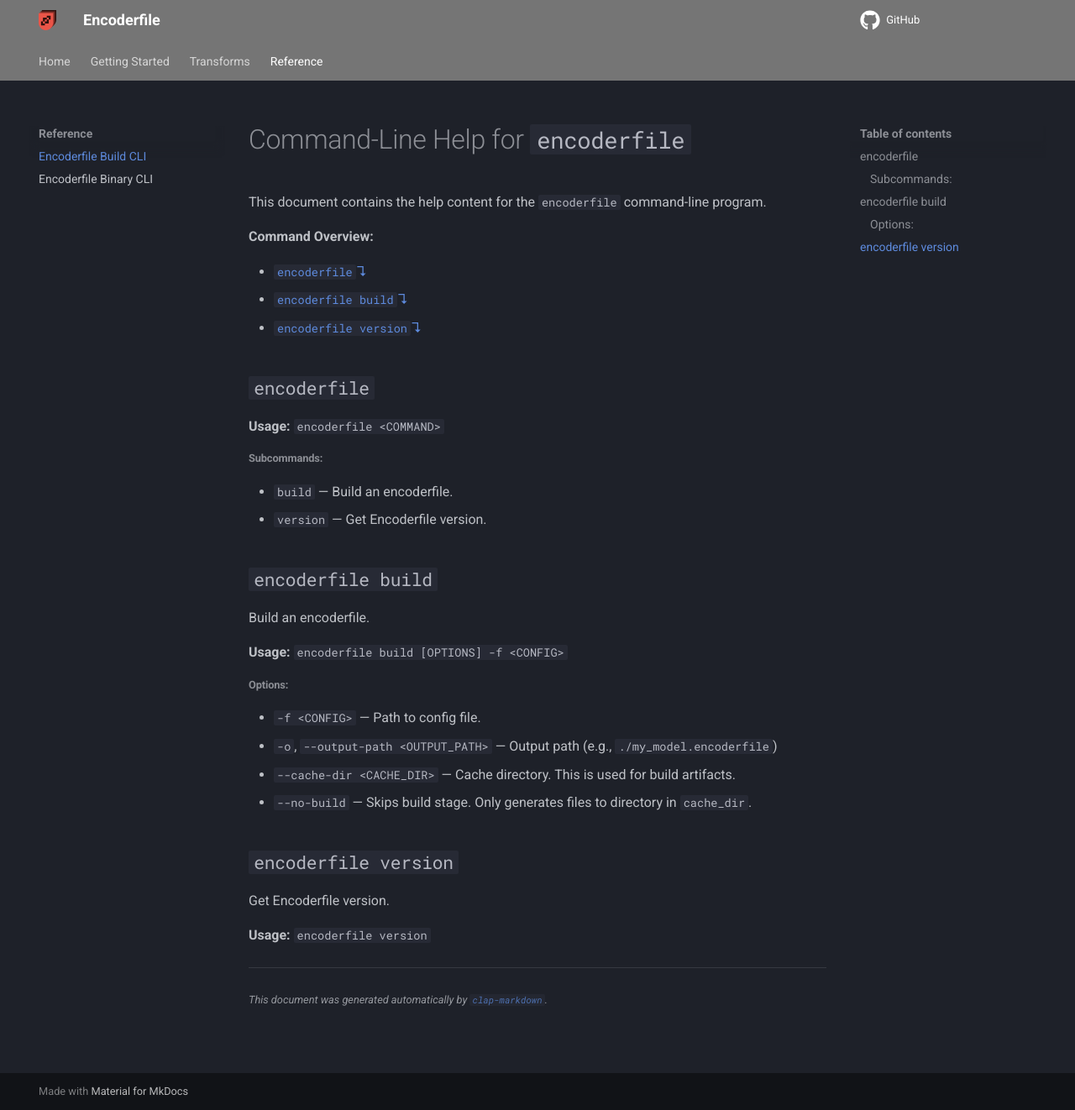
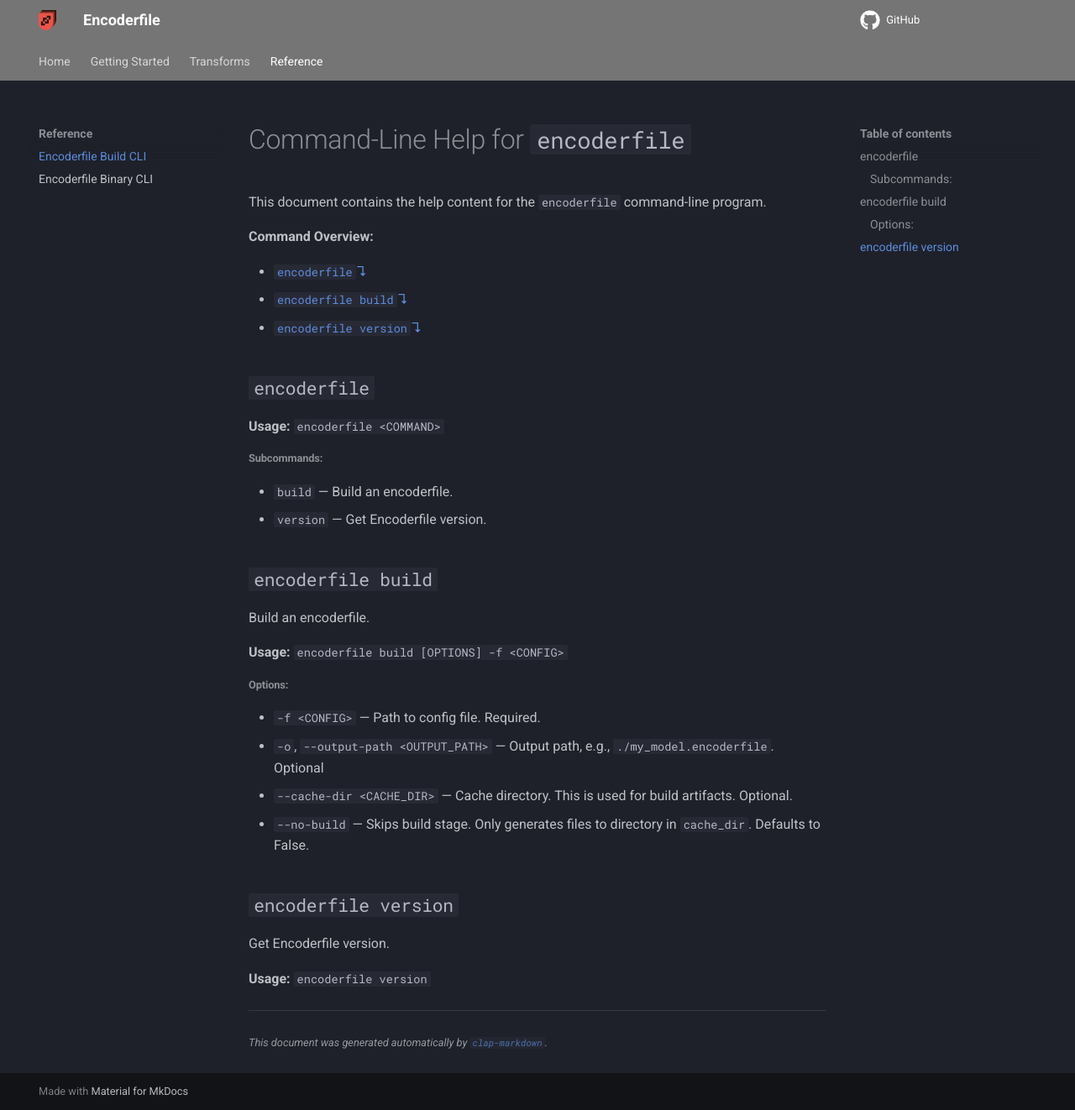
Before and after one commit to mozilla-ai/encoderfile, an MkDocs documentation site: the page built from docs/reference/encoderfile_util_cli.md, in a window 1280 px wide and 1322 px high. Shown: the whole window at 84% size. Built offline with MkDocs 1.6.1 and Material for MkDocs 9.7.7, drawn with Linux system fonts in a browser that asks for light colours; comment, search, counter and statistics services are not loaded.

Commit message:
fix: update output path (#83)

```diff
--- a/docs/reference/encoderfile_util_cli.md
+++ b/docs/reference/encoderfile_util_cli.md
@@ -27,10 +27,10 @@
 
 ###### **Options:**
 
-* `-f <CONFIG>` — Path to config file.
-* `-o`, `--output-path <OUTPUT_PATH>` — Output path (e.g., `./my_model.encoderfile`)
-* `--cache-dir <CACHE_DIR>` — Cache directory. This is used for build artifacts.
-* `--no-build` — Skips build stage. Only generates files to directory in `cache_dir`.
+* `-f <CONFIG>` — Path to config file. Required.
+* `-o`, `--output-path <OUTPUT_PATH>` — Output path, e.g., `./my_model.encoderfile`. Optional
+* `--cache-dir <CACHE_DIR>` — Cache directory. This is used for build artifacts. Optional.
+* `--no-build` — Skips build stage. Only generates files to directory in `cache_dir`. Defaults to False.
 
 
 
--- a/test_config.yml
+++ b/test_config.yml
@@ -2,6 +2,6 @@
   name: my-model-2
   path: models/token_classification
   model_type: token_classification
-  output_dir: .
+  output_dir: ./my-model-2.encoderfile
   transform:
     path: transforms/token_classification/softmax_logits.lua
```
Also changed, not shown: 2 other files.
